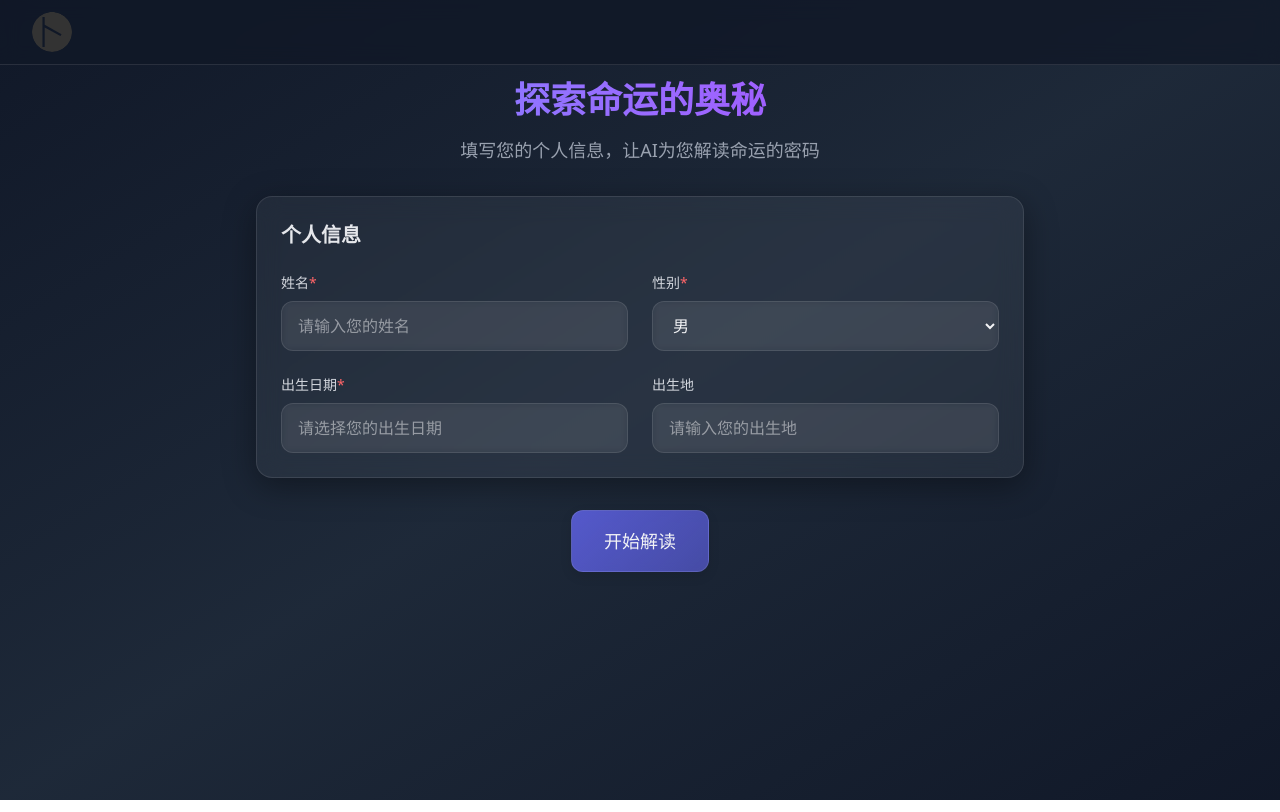
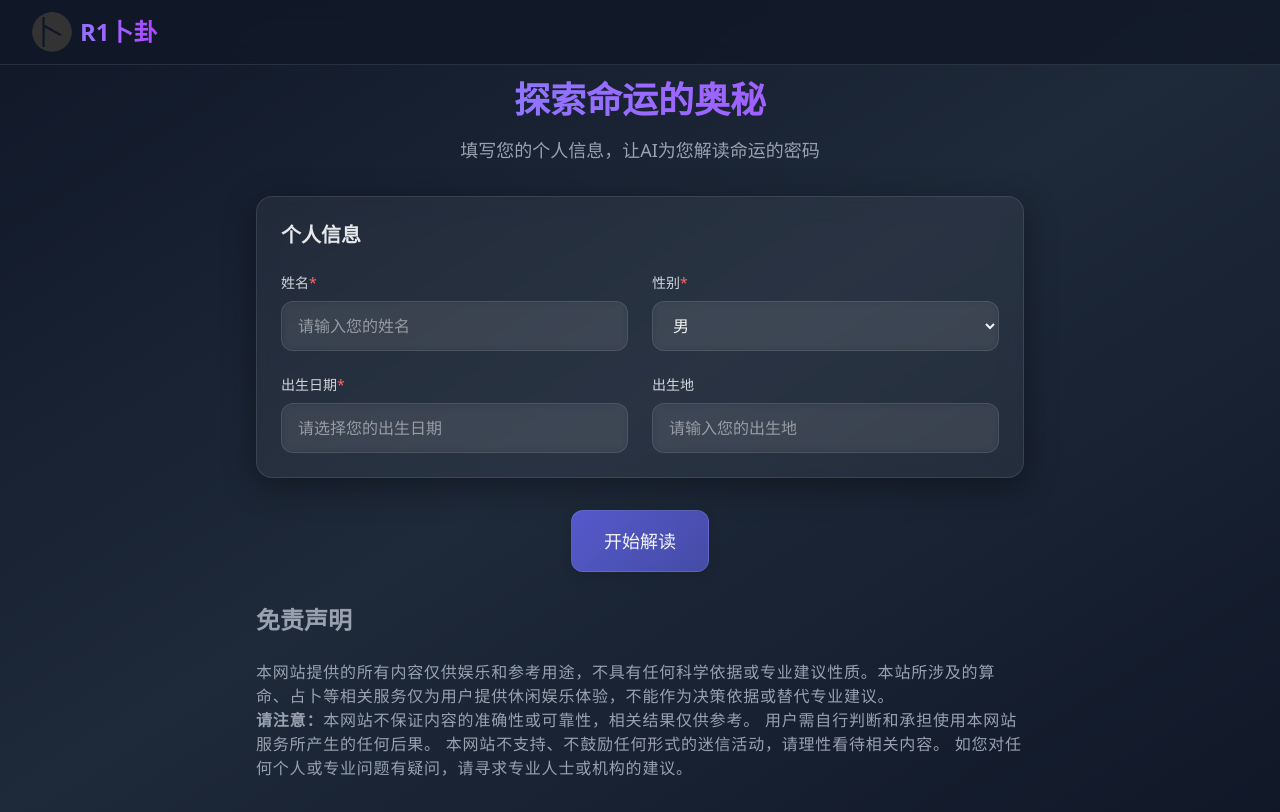
Before and after one commit to greywen/r1-bugua, a Next.js app: page / in a window 1280 px wide. Built offline with nearby package versions, Linux system fonts and the light colour scheme.

Commit message:
添加免责声明

```diff
--- a/src/app/layout.tsx
+++ b/src/app/layout.tsx
@@ -2,9 +2,8 @@ import type { Metadata } from 'next';
 import './globals.css';
 
 export const metadata: Metadata = {
-  title: 'R1卜卦 - 探索命运的奥秘',
-  description: '基于 DeepSeek AI 的专业算命服务，为您揭示命运的奥秘',
-  keywords: '算命,运势,命理,AI算命,在线算命',
+  title: 'R1 卜卦 - 探索命运的奥秘',
+  description: '基于 DeepSeek AI 的专业卜卦服务，为您揭示命运的奥秘',
 };
 
 export default function RootLayout({
--- a/src/app/page.tsx
+++ b/src/app/page.tsx
@@ -183,7 +183,7 @@ export default function Home() {
                     width={40}
                     height={38}
                     priority
-                  />
+                  />R1卜卦
                 </span>
               </motion.div>
             </div>
@@ -478,6 +478,24 @@ export default function Home() {
               )}
             </motion.div>
           )}
+
+          <motion.div
+            initial={{ opacity: 0 }}
+            animate={{ opacity: 1 }}
+            transition={{ delay: 1.2 }}
+          >
+            <h1 className='font-extrabold text-2xl text-gray-400'>免责声明</h1>
+            <br />
+            <div className='text-gray-400 tracking-wider'>
+              本网站提供的所有内容仅供娱乐和参考用途，不具有任何科学依据或专业建议性质。本站所涉及的算命、占卜等相关服务仅为用户提供休闲娱乐体验，不能作为决策依据或替代专业建议。
+              <br />
+              <b>请注意：</b>
+              本网站不保证内容的准确性或可靠性，相关结果仅供参考。
+              用户需自行判断和承担使用本网站服务所产生的任何后果。
+              本网站不支持、不鼓励任何形式的迷信活动，请理性看待相关内容。
+              如您对任何个人或专业问题有疑问，请寻求专业人士或机构的建议。
+            </div>
+          </motion.div>
         </div>
       </main>
     </div>
```
